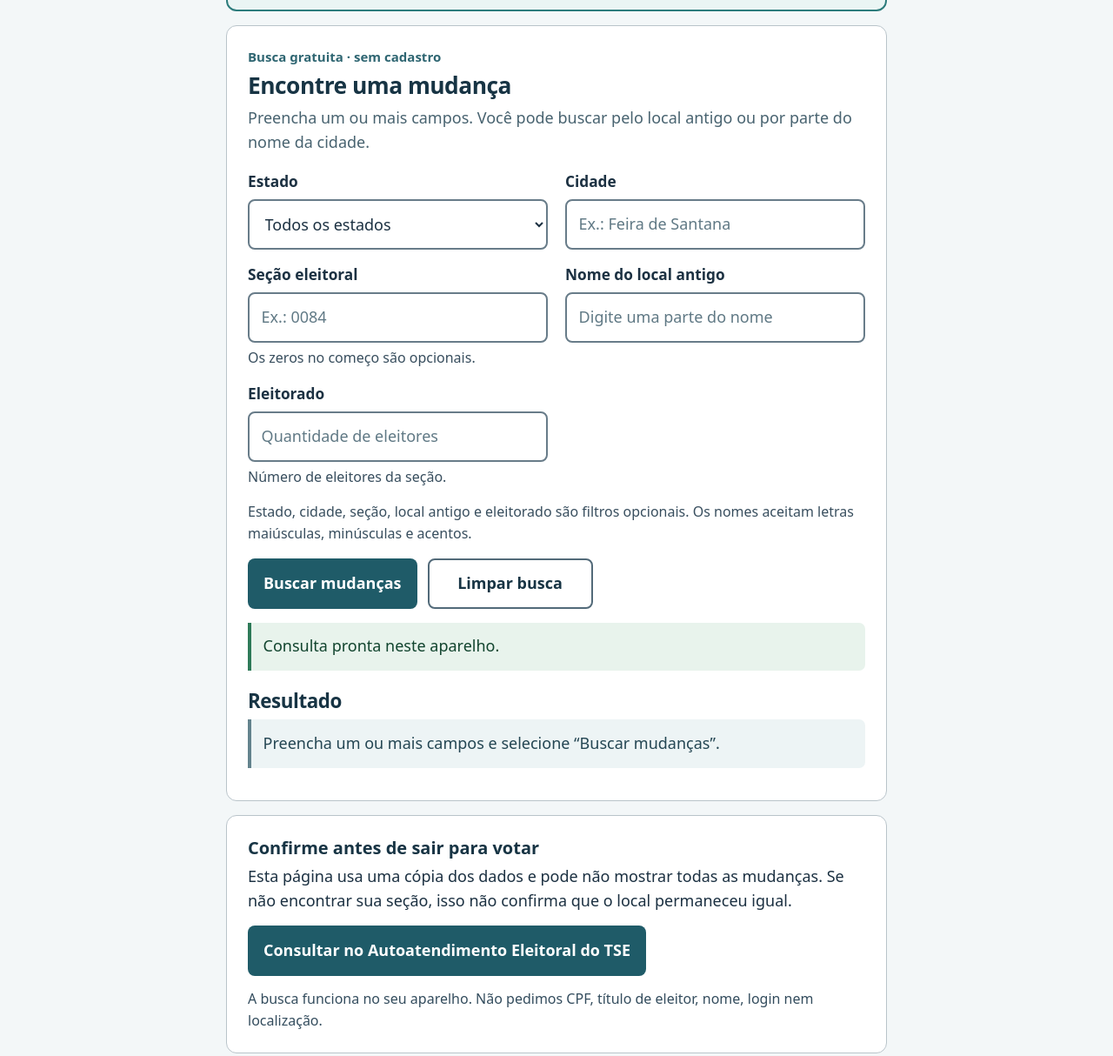
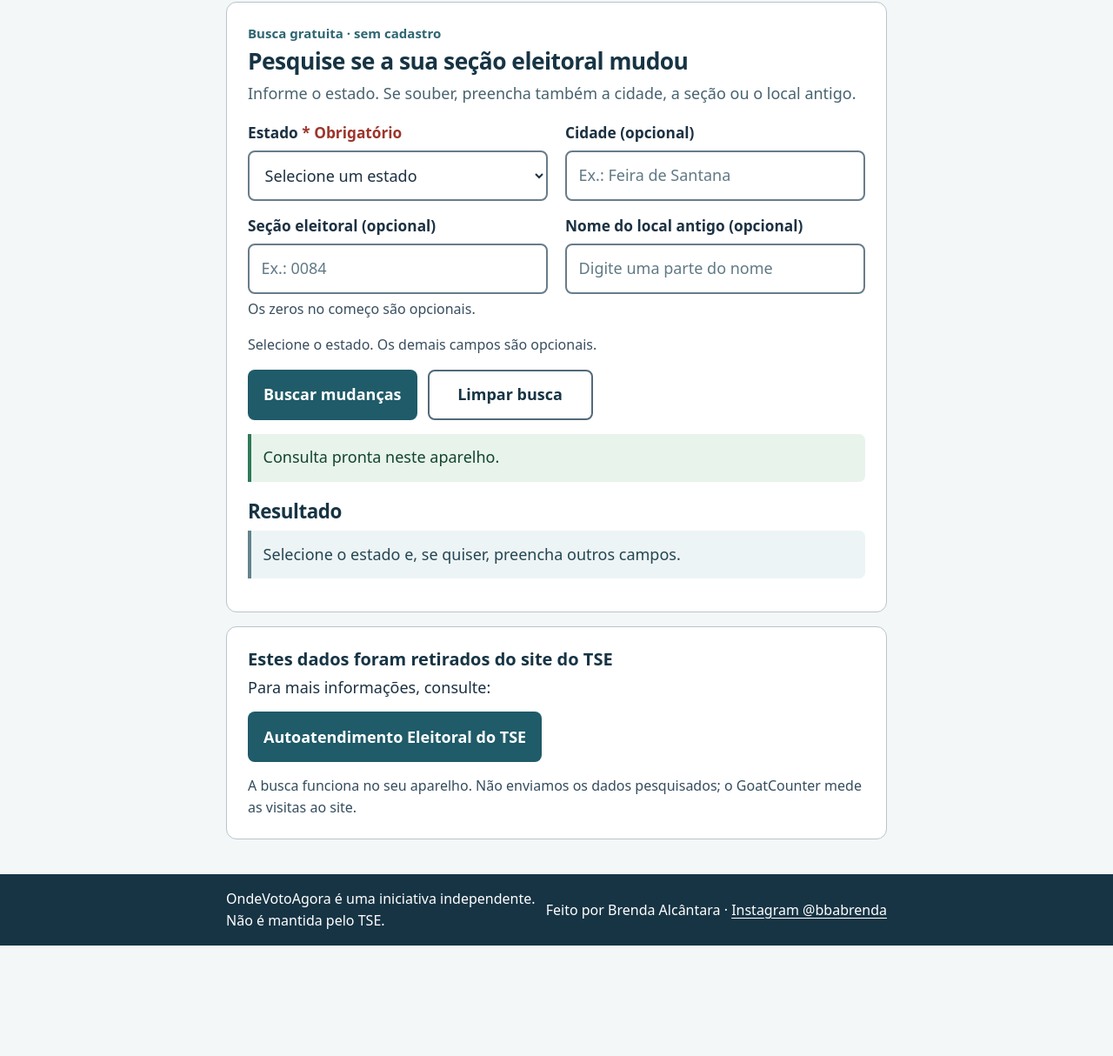
Before and after one commit to brendaalcantara/onde-voto-agora, a plain HTML site: page ondevotoagora/index.html in a window 1280 px wide. Shown: the part 495-1709 px from the top of the page at 87% size. After the commit the page ends 1582 px from the top, so only its background shows below. Drawn offline with Linux system fonts and the light colour scheme.

Commit message:
Atualiza busca e métricas do OndeVotoAgora

```diff
--- a/ondevotoagora/app.js
+++ b/ondevotoagora/app.js
@@ -1,4 +1,4 @@
-import { filterRecords, normalizeNumber, validateCsv } from "./csv-utils.mjs";
+import { filterRecords, validateCsv } from "./csv-utils.mjs";
 
 const NUMBER_FORMAT = new Intl.NumberFormat("pt-BR");
 const PAGE_SIZE = 20;
@@ -7,7 +7,6 @@ const ui = {
   clearButton: document.querySelector("#clear-button"),
   coverageNote: document.querySelector("#coverage-note"),
   dataStatus: document.querySelector("#data-status"),
-  electorate: document.querySelector("#eleitorado"),
   form: document.querySelector("#lookup-form"),
   localOld: document.querySelector("#local-antigo"),
   nextPage: document.querySelector("#next-page"),
@@ -45,7 +44,7 @@ function renderMetadata(metadata) {
 
 function populateStates() {
   const states = [...new Set(records.map((record) => record.uf.toUpperCase()))].sort();
-  const options = [new Option("Todos os estados", ""), ...states.map((state) => new Option(state, state))];
+  const options = [new Option("Selecione um estado", ""), ...states.map((state) => new Option(state, state))];
   ui.state.replaceChildren(...options);
   ui.state.disabled = false;
 }
@@ -100,11 +99,10 @@ function runSearch() {
     cidade: ui.city.value,
     secao: ui.section.value,
     localAntigo: ui.localOld.value,
-    eleitorado: ui.electorate.value,
   };
-  const hasFilter = Object.values(filters).some((value) => String(value).trim() !== "");
-  if (!hasFilter) {
-    setResultStatus("Preencha pelo menos um campo para fazer a busca.", "error");
+  if (!filters.estado) {
+    setResultStatus("Selecione um estado para fazer a busca.", "error");
+    ui.state.focus();
     return;
   }
   if (filters.secao.trim() && !/^\d+$/.test(filters.secao.trim())) {
@@ -112,12 +110,6 @@ function runSearch() {
     ui.section.focus();
     return;
   }
-  if (filters.eleitorado.trim() && !/^\d+$/.test(filters.eleitorado.trim())) {
-    setResultStatus("O eleitorado deve conter apenas números.", "error");
-    ui.electorate.focus();
-    return;
-  }
-
   lastMatches = filterRecords(records, filters);
   currentPage = 1;
   if (lastMatches.length === 0) {
@@ -135,7 +127,7 @@ ui.form.addEventListener("submit", (event) => {
 ui.form.addEventListener("reset", () => {
   lastMatches = [];
   currentPage = 1;
-  setResultStatus("Preencha um ou mais campos e selecione “Buscar mudanças”.");
+  setResultStatus("Selecione o estado e, se quiser, preencha outros campos.");
 });
 
 ui.previousPage.addEventListener("click", () => {
@@ -176,11 +168,11 @@ async function loadData() {
 
     renderMetadata(metadata);
     populateStates();
-    for (const field of [ui.city, ui.section, ui.localOld, ui.electorate]) field.disabled = false;
+    for (const field of [ui.city, ui.section, ui.localOld]) field.disabled = false;
     ui.searchButton.disabled = false;
     ui.clearButton.disabled = false;
     setDataStatus("Consulta pronta neste aparelho.", "success");
-    setResultStatus("Preencha um ou mais campos e selecione “Buscar mudanças”.");
+    setResultStatus("Selecione o estado e, se quiser, preencha outros campos.");
   } catch (error) {
     const detail = error instanceof Error ? error.message : "Erro desconhecido.";
     setDataStatus(`Não foi possível abrir a consulta. ${detail}`, "error");
--- a/ondevotoagora/index.html
+++ b/ondevotoagora/index.html
@@ -9,6 +9,8 @@
     <link rel="icon" type="image/png" href="./assets/logo-ondevotoagora.png">
     <link rel="stylesheet" href="./styles.css">
     <script type="module" src="./app.js"></script>
+    <script data-goatcounter="https://brendabba.goatcounter.com/count"
+            async src="//gc.zgo.at/count.js"></script>
   </head>
   <body>
     <a class="skip-link" href="#consulta">Pular para a busca</a>
@@ -27,7 +29,7 @@
       <section class="intro" aria-labelledby="page-title">
         <p class="eyebrow">Informação para o 2º turno</p>
         <h1 id="page-title">Seu local de votação mudou?</h1>
-        <p class="intro-copy">Pesquise se uma seção eleitoral aparece na lista de mudanças do primeiro para o segundo turno.</p>
+        <p class="intro-copy">Pesquise se a sua seção eleitoral mudou do primeiro para o segundo turno.</p>
       </section>
 
       <section class="data-notice" aria-labelledby="data-notice-title">
@@ -39,39 +41,34 @@
       <section class="search-panel" id="consulta" aria-labelledby="search-title">
         <div class="panel-heading">
           <p class="eyebrow">Busca gratuita · sem cadastro</p>
-          <h2 id="search-title">Encontre uma mudança</h2>
-          <p>Preencha um ou mais campos. Você pode buscar pelo local antigo ou por parte do nome da cidade.</p>
+          <h2 id="search-title">Pesquise se a sua seção eleitoral mudou</h2>
+          <p>Informe o estado. Se souber, preencha também a cidade, a seção ou o local antigo.</p>
         </div>
 
         <form id="lookup-form" novalidate>
           <div class="fields">
             <div class="field">
-              <label for="estado">Estado</label>
-              <select id="estado" name="estado" autocomplete="address-level1" disabled>
+              <label for="estado">Estado <span class="required-indicator" aria-hidden="true">* Obrigatório</span></label>
+              <select id="estado" name="estado" autocomplete="address-level1" required disabled>
                 <option value="">Carregando estados…</option>
               </select>
             </div>
             <div class="field">
-              <label for="cidade">Cidade</label>
+              <label for="cidade">Cidade (opcional)</label>
               <input id="cidade" name="cidade" type="text" autocomplete="address-level2" maxlength="100" placeholder="Ex.: Feira de Santana" disabled>
             </div>
             <div class="field">
-              <label for="secao">Seção eleitoral</label>
+              <label for="secao">Seção eleitoral (opcional)</label>
               <input id="secao" name="secao" type="text" inputmode="numeric" maxlength="10" autocomplete="off" placeholder="Ex.: 0084" disabled>
               <span class="field-help">Os zeros no começo são opcionais.</span>
             </div>
             <div class="field">
-              <label for="local-antigo">Nome do local antigo</label>
+              <label for="local-antigo">Nome do local antigo (opcional)</label>
               <input id="local-antigo" name="local-antigo" type="text" maxlength="160" autocomplete="off" placeholder="Digite uma parte do nome" disabled>
-            </div>
-            <div class="field">
-              <label for="eleitorado">Eleitorado</label>
-              <input id="eleitorado" name="eleitorado" type="text" inputmode="numeric" maxlength="10" autocomplete="off" placeholder="Quantidade de eleitores" disabled>
-              <span class="field-help">Número de eleitores da seção.</span>
             </div>
           </div>
 
-          <p class="form-help">Estado, cidade, seção, local antigo e eleitorado são filtros opcionais. Os nomes aceitam letras maiúsculas, minúsculas e acentos.</p>
+          <p class="form-help">Selecione o estado. Os demais campos são opcionais.</p>
           <div class="form-actions">
             <button class="button button-primary" id="search-button" type="submit" disabled>Buscar mudanças</button>
             <button class="button button-secondary" id="clear-button" type="reset" disabled>Limpar busca</button>
@@ -81,7 +78,7 @@
         <p class="data-status" id="data-status" role="status" aria-live="polite">Carregando os dados…</p>
         <section class="results" aria-labelledby="results-title">
           <h2 id="results-title">Resultado</h2>
-          <p class="result-status" id="result-status" role="status" aria-live="polite">A busca ficará disponível assim que os dados forem carregados.</p>
+          <p class="result-status" id="result-status" role="status" aria-live="polite">Selecione o estado e, se quiser, preencha outros campos.</p>
           <ol class="result-list" id="result-list"></ol>
           <nav class="pagination" id="pagination" aria-label="Páginas de resultados" hidden>
             <button class="button button-secondary" id="previous-page" type="button">Resultados anteriores</button>
@@ -92,16 +89,17 @@
       </section>
 
       <section class="official-help" aria-labelledby="official-title">
-        <h2 id="official-title">Confirme antes de sair para votar</h2>
-        <p>Esta página usa uma cópia dos dados e pode não mostrar todas as mudanças. Se não encontrar sua seção, isso não confirma que o local permaneceu igual.</p>
-        <a class="button button-official" href="https://www.tse.jus.br/servicos-eleitorais/autoatendimento-eleitoral#/" target="_blank" rel="noopener noreferrer">Consultar no Autoatendimento Eleitoral do TSE</a>
-        <p class="privacy-note">A busca funciona no seu aparelho. Não pedimos CPF, título de eleitor, nome, login nem localização.</p>
+        <h2 id="official-title">Estes dados foram retirados do site do TSE</h2>
+        <p>Para mais informações, consulte:</p>
+        <a class="button button-official" href="https://www.tse.jus.br/servicos-eleitorais/autoatendimento-eleitoral#/" target="_blank" rel="noopener noreferrer">Autoatendimento Eleitoral do TSE</a>
+        <p class="privacy-note">A busca funciona no seu aparelho. Não enviamos os dados pesquisados; o GoatCounter mede as visitas ao site.</p>
       </section>
     </main>
 
     <footer class="site-footer">
       <div class="footer-inner">
         <p>OndeVotoAgora é uma iniciativa independente. Não é mantida pelo TSE.</p>
+        <p>Feito por Brenda Alcântara · <a href="https://www.instagram.com/bbabrenda/" aria-label="Instagram de Brenda Alcântara, @bbabrenda" target="_blank" rel="noopener noreferrer">Instagram @bbabrenda</a></p>
       </div>
     </footer>
   </body>
--- a/ondevotoagora/styles.css
+++ b/ondevotoagora/styles.css
@@ -136,6 +136,7 @@ h1 {
 .fields { display: grid; grid-template-columns: minmax(0, 1fr); gap: 1rem; }
 .field { display: flex; min-width: 0; flex-direction: column; gap: 0.4rem; }
 .field label { color: var(--ink); font-size: 1.08rem; font-weight: 750; }
+.required-indicator { color: #9c352b; font-weight: 850; }
 .field input, .field select {
   width: 100%;
   min-height: 58px;
@@ -216,6 +217,7 @@ h1 {
 .official-help { margin-top: 1rem; }
 .privacy-note { color: #344d5e; font-size: 1rem; }
 .site-footer { color: #fff; background: var(--navy-dark); }
+.site-footer a { color: #fff; }
 .footer-inner { display: grid; gap: 0.35rem; padding-block: 1rem; }
 .footer-inner p { margin: 0; font-size: 1rem; }
 
```
